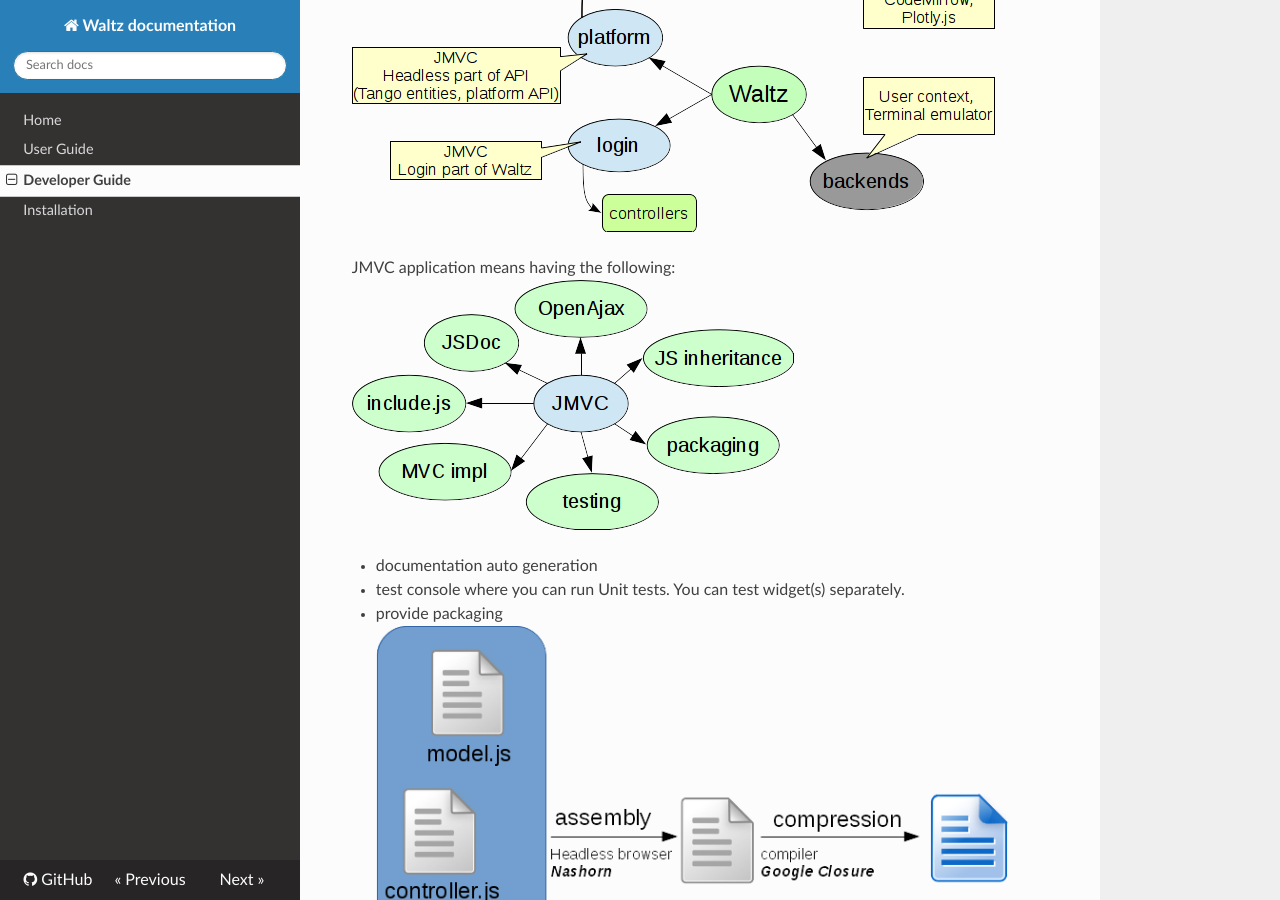
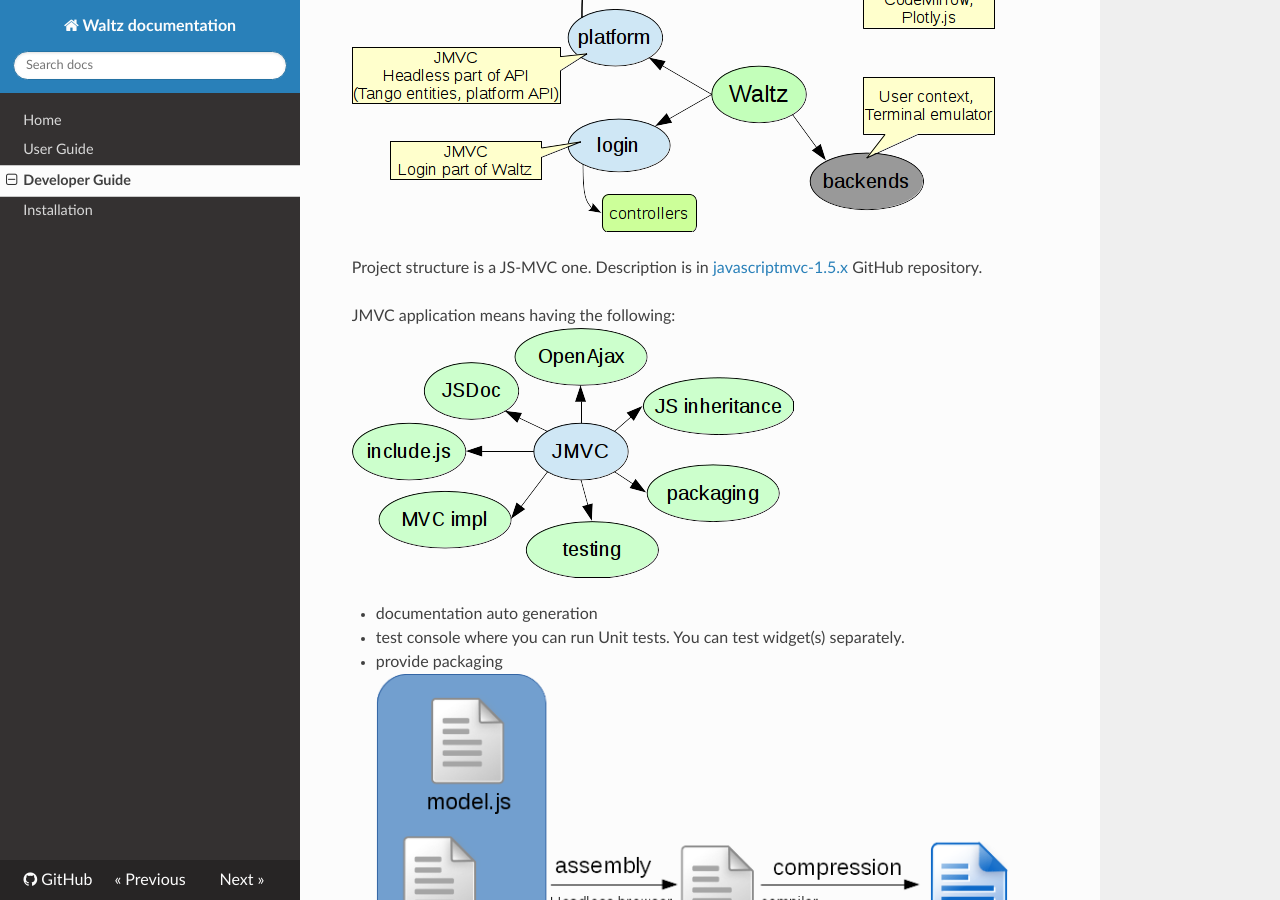
Before and after one commit to PhilLAL/waltz-docs, an MkDocs documentation site: the page built from docs/developer_guide.md, in a window 1280 px wide and 900 px high, scrolled down 7730 px. Built offline with MkDocs 1.6.1, drawn with Linux system fonts in a browser that asks for light colours; nearby versions of some CDN libraries; old or Windows-style settings are respelled for this version of MkDocs.

Commit message:
Update developer_guide.md

```diff
--- a/docs/developer_guide.md
+++ b/docs/developer_guide.md
@@ -111,6 +111,8 @@ Deployment should be done by system administrators. Below you can see how it was
 Waltz is a bunch of jmvc applications, backend and widgets.
 ![Waltz_high_level_module_diagram](images/Waltz_high_level_module_diagram.png)
 
+Project structure is a  JS-MVC one. Description is in [javascriptmvc-1.5.x](https://github.com/jmvc-15x/javascriptmvc-1.5.x) GitHub repository.
+
 JMVC application means having the following:
 ![JMVC](images/JMVC.png)
 
```
